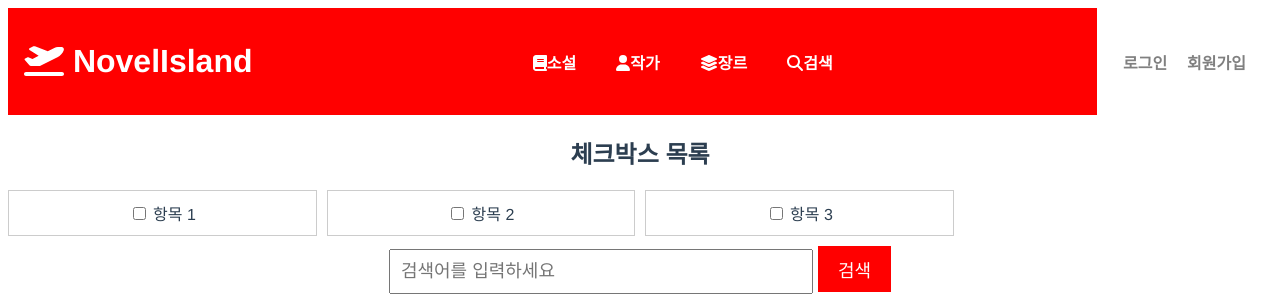
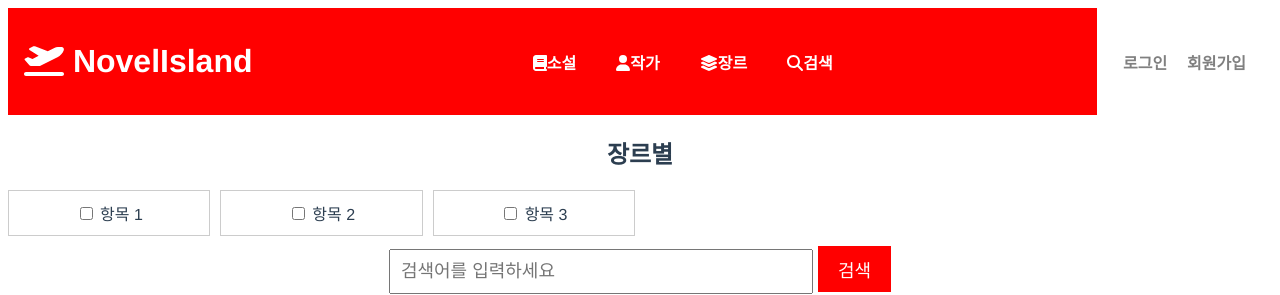
Before and after one commit to kimgusxo/NovelIsland, a Vue app: page /genre in a window 1280 px wide. Shown: the top 295 px of the page. Built offline with nearby package versions, Linux system fonts and the light colour scheme.

Commit message:
checkBox divide

```diff
--- a/src/components/component/CheckBoxComponent.vue
+++ b/src/components/component/CompanyCheckBoxComponent.vue
@@ -1,6 +1,6 @@
 <template>
   <div>
-    <h2>체크박스 목록</h2>
+    <h2>연재처</h2>
     <div class="grid-container">
       <div v-for="item in items" :key="item.id" class="grid-item">
         <input type="checkbox" v-model="item.checked">
--- /dev/null
+++ b/src/components/component/GenreCheckBoxComponent.vue
@@ -0,0 +1,44 @@
+<template>
+    <div>
+      <h2>장르별</h2>
+      <div class="grid-container">
+        <div v-for="item in items" :key="item.id" class="grid-item">
+          <input type="checkbox" v-model="item.checked">
+          {{ item.label }}
+        </div>
+      </div>
+    </div>
+  </template>
+
+  <script>
+  export default {
+    data() {
+      return {
+        items: [
+          { id: 1, label: '항목 1', checked: false },
+          { id: 2, label: '항목 2', checked: false },
+          { id: 3, label: '항목 3', checked: false },
+          // 필요한 만큼 항목을 추가할 수 있습니다.
+        ],
+      };
+    },
+    computed: {
+      selectedItems() {
+        return this.items.filter(item => item.checked).map(item => item.label);
+      },
+    },
+  };
+  </script>
+
+  <style scoped>
+  .grid-container {
+    display: grid;
+    grid-template-columns: repeat(6, 1fr); /* 4x4 그리드 생성 */
+    gap: 10px; /* 그리드 아이템 간의 간격 설정 */
+  }
+
+  .grid-item {
+    border: 1px solid #ccc; /* 그리드 아이템에 테두리 추가 */
+    padding: 10px;
+  }
+  </style>
--- a/src/components/page/AuthorPage.vue
+++ b/src/components/page/AuthorPage.vue
@@ -1,6 +1,6 @@
 <template>
   <div>
-    <CheckBoxComponent/>
+    <CompanyCheckBoxComponent/>
   </div>
   <div>
     <SearchComponent/>
@@ -12,14 +12,14 @@
 
   <script>
   import SearchComponent from '../component/SearchComponent.vue'; // PageCarousel 컴포넌트 import
-  import CheckBoxComponent from '../component/CheckBoxComponent.vue'; // PageCarousel 컴포넌트 import
+  import CompanyCheckBoxComponent from '../component/CompanyCheckBoxComponent.vue'; // PageCarousel 컴포넌트 import
   import NovelListComponent from '../component/NovelListComponent.vue'; // PageCarousel 컴포넌트 import
 
 
   export default {
       components: {
         SearchComponent,
-        CheckBoxComponent,
+        CompanyCheckBoxComponent,
         NovelListComponent,
       },
   };
--- a/src/components/page/GenrePage.vue
+++ b/src/components/page/GenrePage.vue
@@ -1,6 +1,6 @@
 <template>
   <div>
-    <CheckBoxComponent/>
+    <GenreCheckBoxComponent/>
   </div>
   <div>
     <SearchComponent/>
@@ -12,13 +12,13 @@
 
   <script>
   import SearchComponent from '../component/SearchComponent.vue'; // PageCarousel 컴포넌트 import
-  import CheckBoxComponent from '../component/CheckBoxComponent.vue'; // PageCarousel 컴포넌트 import
+  import GenreCheckBoxComponent from '../component/GenreCheckBoxComponent.vue'; // PageCarousel 컴포넌트 import
   import NovelListComponent from '../component/NovelListComponent.vue'; // PageCarousel 컴포넌트 import
 
   export default {
       components: {
         SearchComponent,
-        CheckBoxComponent,
+        GenreCheckBoxComponent,
         NovelListComponent,
       },
   };
```
